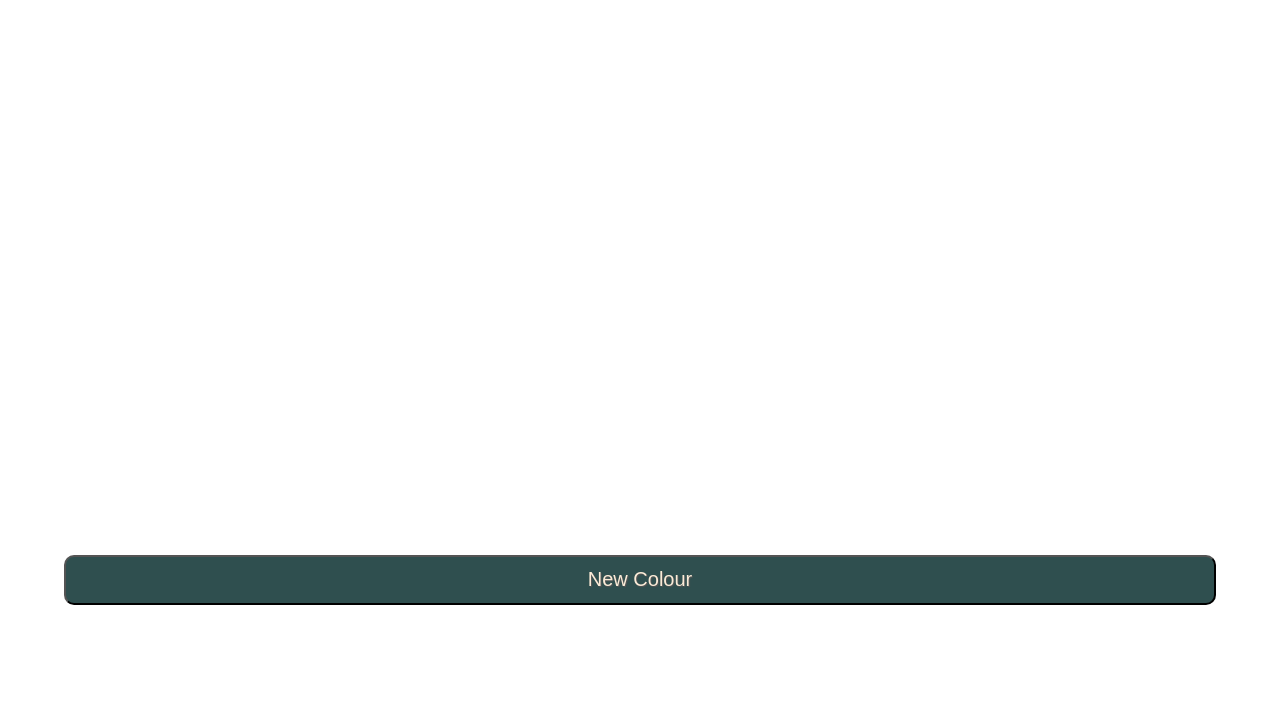
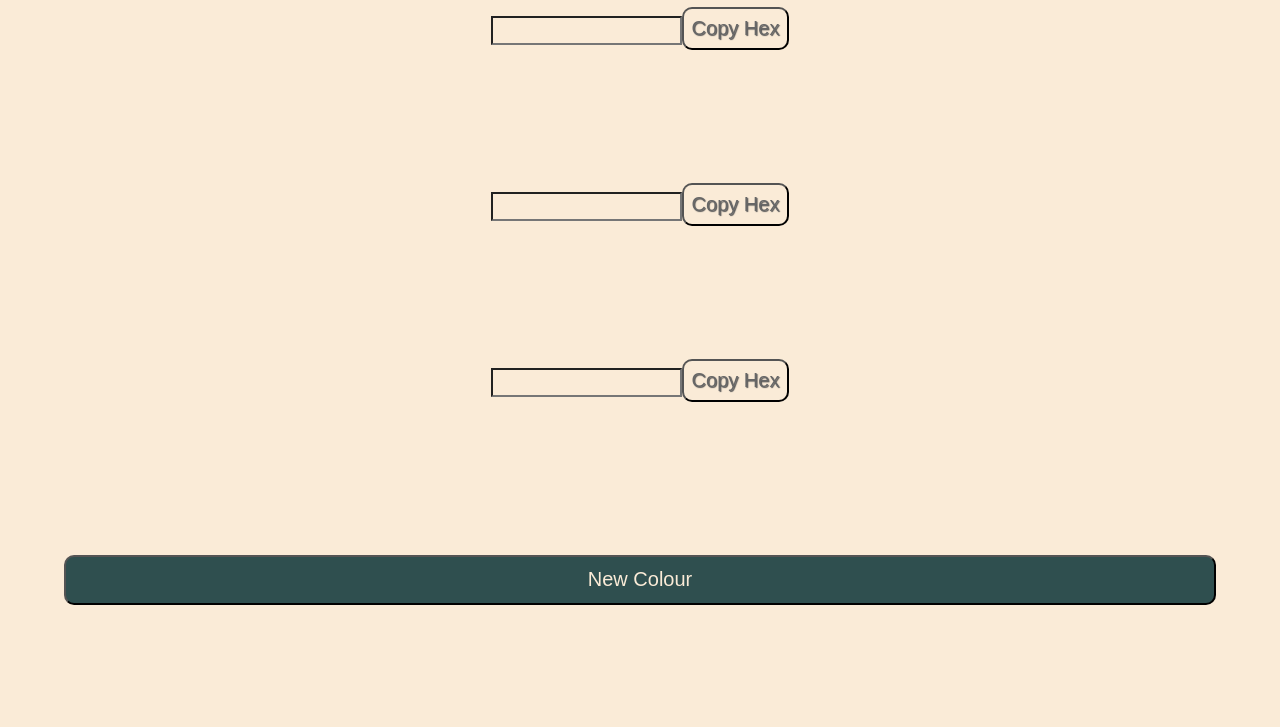
Before and after one commit to raidzklart/hexbot, a plain HTML site: page index.html in a window 1280 px wide. Shown: the part 73-800 px from the top of the page. Drawn offline with nearby package versions, Linux system fonts and the light colour scheme; no server answers.

Commit message:
Add copy to clipboard functionality

```diff
--- a/app.js
+++ b/app.js
@@ -36,13 +36,9 @@ function showHexCodes() {
         splitComplimentaryHEX.push(Number(colour).toString(16));
     })
 
-    $('#colour > h3').text(`#${colourHEX.join('')}`)
-    $('#complimentary > h3').text(`#${complimentaryHEX.join('')}`)
-    $('#split-complimentary > h3').text(`#${splitComplimentaryHEX.join('')}`)
-}
-
-function rgbToHex(rgb) {
-
+    $('#colour-h3').val(`#${colourHEX.join('')}`)
+    $('#complimentary-h3').val(`#${complimentaryHEX.join('')}`)
+    $('#split-complimentary-h3').val(`#${splitComplimentaryHEX.join('')}`)
 }
 
 function RGBToHSL(r, g, b) {
@@ -104,3 +100,21 @@ function betweenHSL(HSL) {
     };
     return ("hsl(" + Math.floor(h) + "," + Math.floor(s) + "%," + Math.floor(l) + "%)");
 }
+
+function copyHex(id) {
+    /* Get the text field */
+    let copyText = document.getElementById(id);
+    console.log(id);
+
+    console.log(copyText);
+
+
+    /* Select the text field */
+    copyText.select();
+
+    /* Copy the text inside the text field */
+    document.execCommand("copy");
+
+    /* Alert the copied text */
+    alert("Copied the hex: " + copyText.value);
+}
--- a/index.html
+++ b/index.html
@@ -3,7 +3,7 @@
 
 <head>
     <meta charset="UTF-8">
-    <meta name="viewport" content="width=device-width, initial-scale=1.0">
+    <meta name="viewport" content="width=device-width, initial-scale=1.0, maximum-scale=1.0, user-scalable=no">
     <meta http-equiv="X-UA-Compatible" content="ie=edge">
     <link rel="stylesheet" href="style.css">
     <title>Hexbot</title>
@@ -11,14 +11,17 @@
 
 <body>
     <h1>Hexbot</h1>
-    <div id="colour">
-        <h3></h3>
+    <div id="colour" class="colours">
+        <input type="text" id="colour-h3" /><button onclick="copyHex('colour-h3')" class="btn btn-sm">Copy Hex</button>
     </div>
-    <div id="complimentary">
-        <h3></h3>
+    <div id="complimentary" class="colours">
+        <input type="text" id="complimentary-h3" /><button onclick="copyHex('complimentary-h3')" class="btn btn-sm">Copy
+            Hex</button>
     </div>
-    <div id="split-complimentary">
-        <h3></h3>
+    <div id="split-complimentary" class="colours">
+        <input type="text" id="split-complimentary-h3" /><button onclick="copyHex('split-complimentary-h3')"
+            class="btn btn-sm">Copy
+            Hex</button>
     </div>
     <button class="btn" onclick="getColour()">New Colour</button>
     <script src="https://code.jquery.com/jquery-3.4.1.js"
--- a/style.css
+++ b/style.css
@@ -1,23 +1,19 @@
 body {
     text-align: center;
     font-family: "Nunito", "Helvetica Neue", "Helvetica", sans-serif;
+    text-shadow: 1px 1px 1px #555;
+    color: #676767;
+    background-color: antiquewhite;
 }
 
-h3 {
+input {
     margin: 0;
-    padding-top: 10%;
+    padding: 5px;
+    background-color: antiquewhite;
+    max-width: 30%;
 }
 
-#colour {
-    min-height: 22vh;
-    border-bottom: 1px;
-}
-
-#complimentary {
-    min-height: 22vh;
-}
-
-#split-complimentary {
+.colours {
     min-height: 22vh;
 }
 
@@ -29,5 +25,18 @@ h3 {
     color: antiquewhite;
     border-radius: 10px;
     font-size: 20px;
+}
+
+.btn-sm {
+    margin: 0;
+    padding: 8px;
+    min-width: 10px;
+    min-height: 20px;
+    background-color: antiquewhite;
+    color: #676767;
     text-shadow: 1px 1px 1px #555;
 }
+
+.btn-sm:hover {
+    background-color: rgb(214, 199, 180);
+}
```
